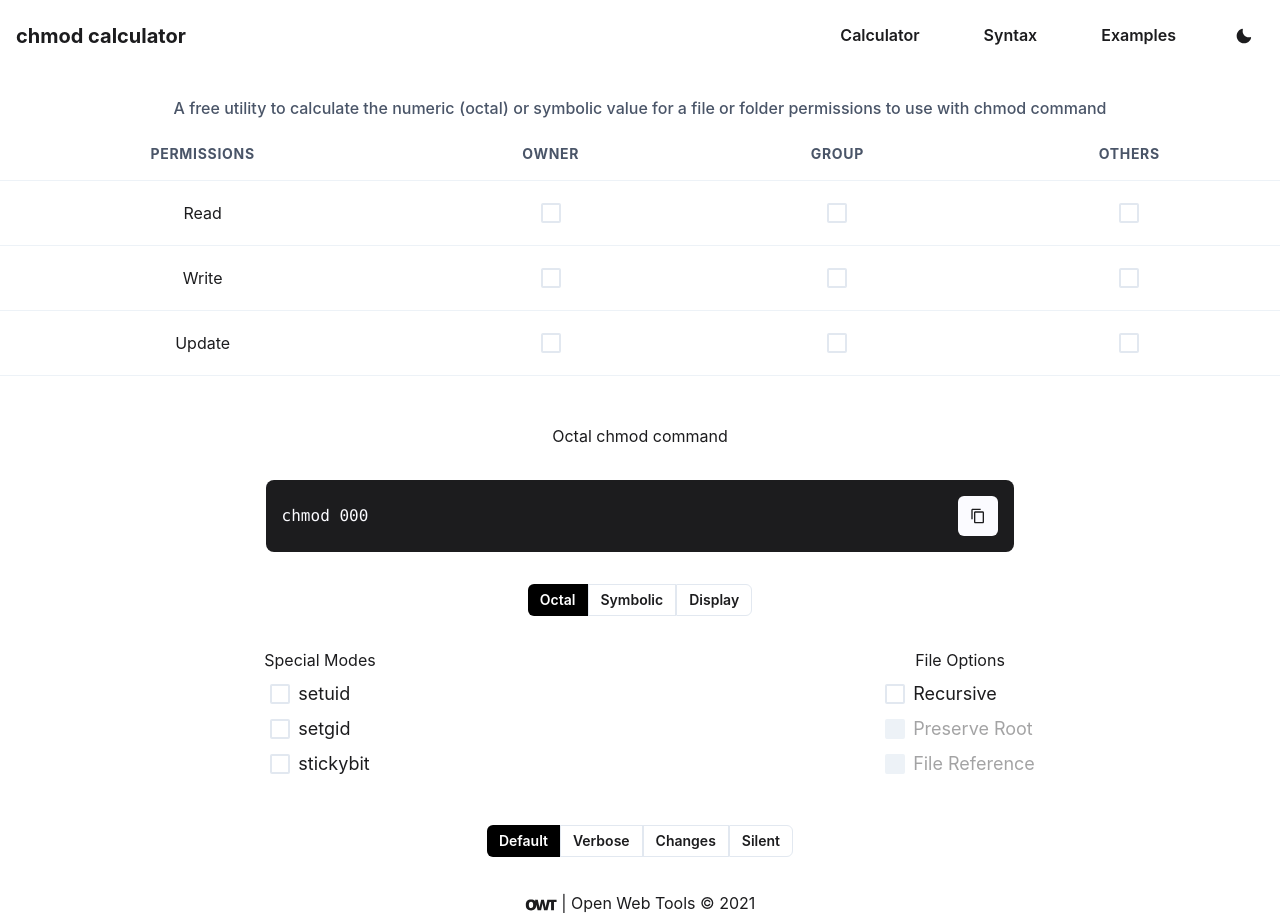
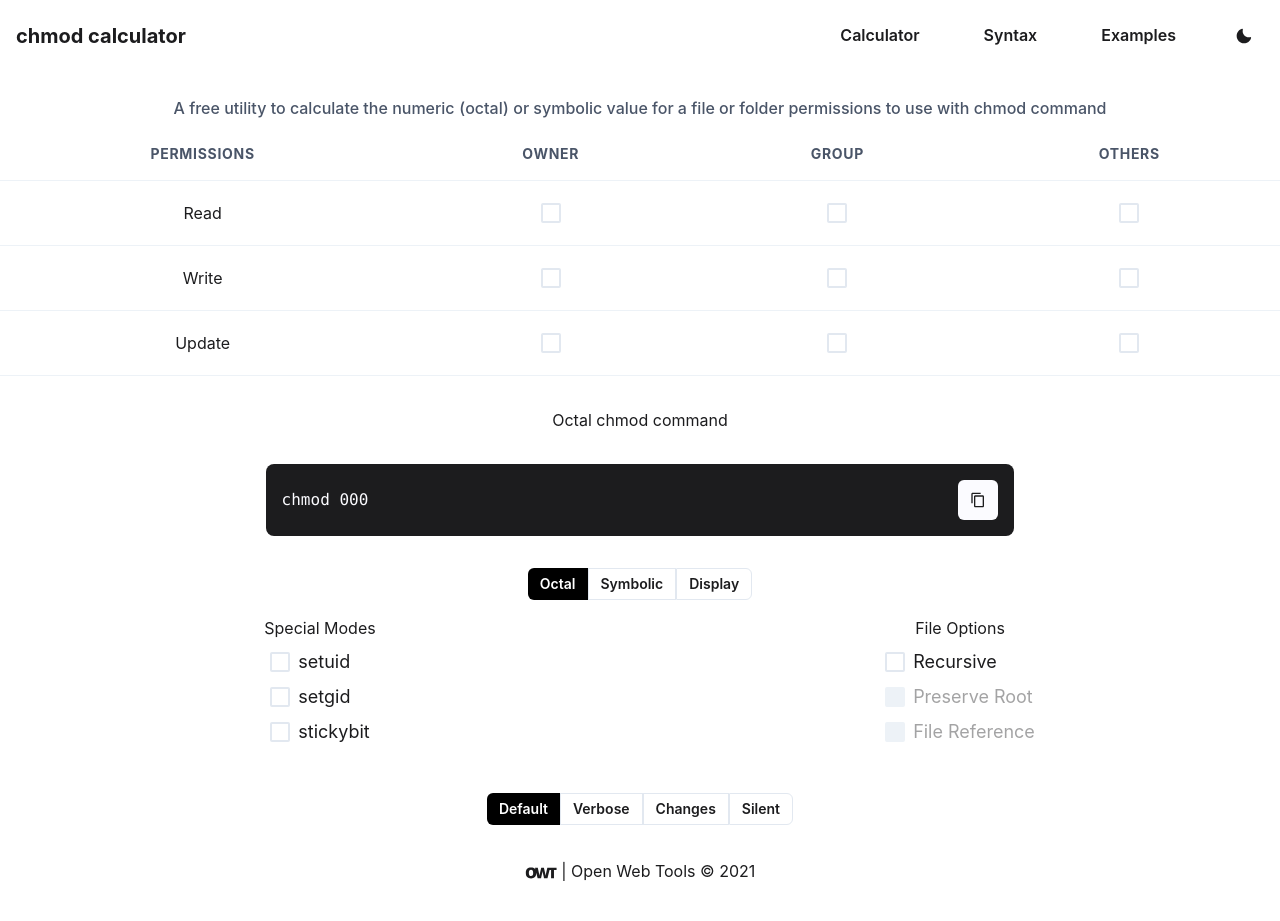
Before and after one commit to openwebtools/chmod.owtp, a Next.js app: page / in a window 1280 px wide. After the commit the page ends 889 px from the top, so only its background shows below. Built offline with nearby package versions, Linux system fonts and the light colour scheme.

Commit message:
padding update

```diff
--- a/pages/index.tsx
+++ b/pages/index.tsx
@@ -235,7 +235,7 @@ const IndexPage = () => {
           </Tbody>
         </CheckboxGroupWrapper>
       </Table>
-      <Center mt={8} p={4}>
+      <Center mt={[4, 4, 6, 8]} pr={4} pl={4}>
         <PermissionDisplay
           permission={permissionResult}
           w={["100%", "100%", "60%", "60%"]}
```
